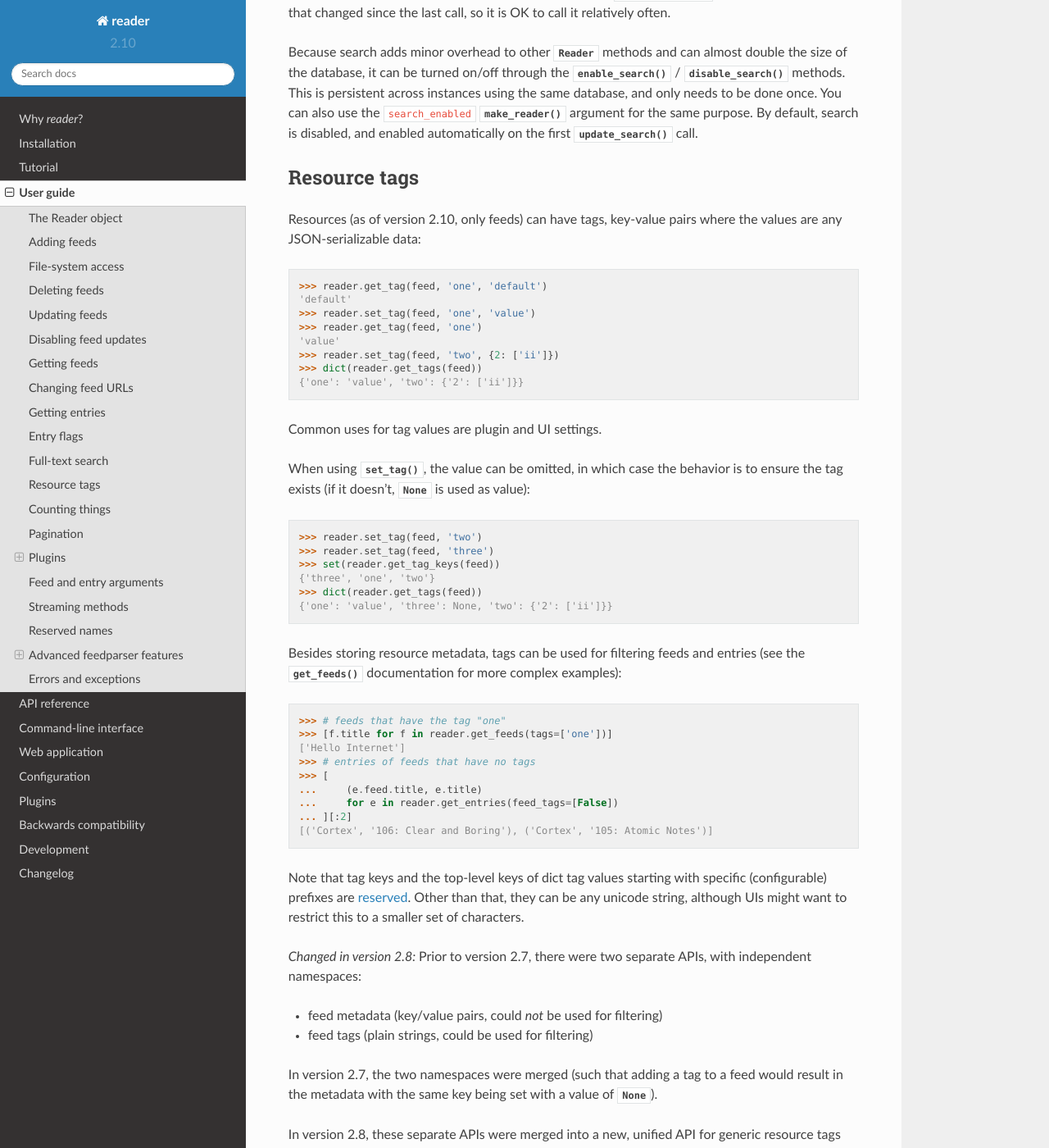
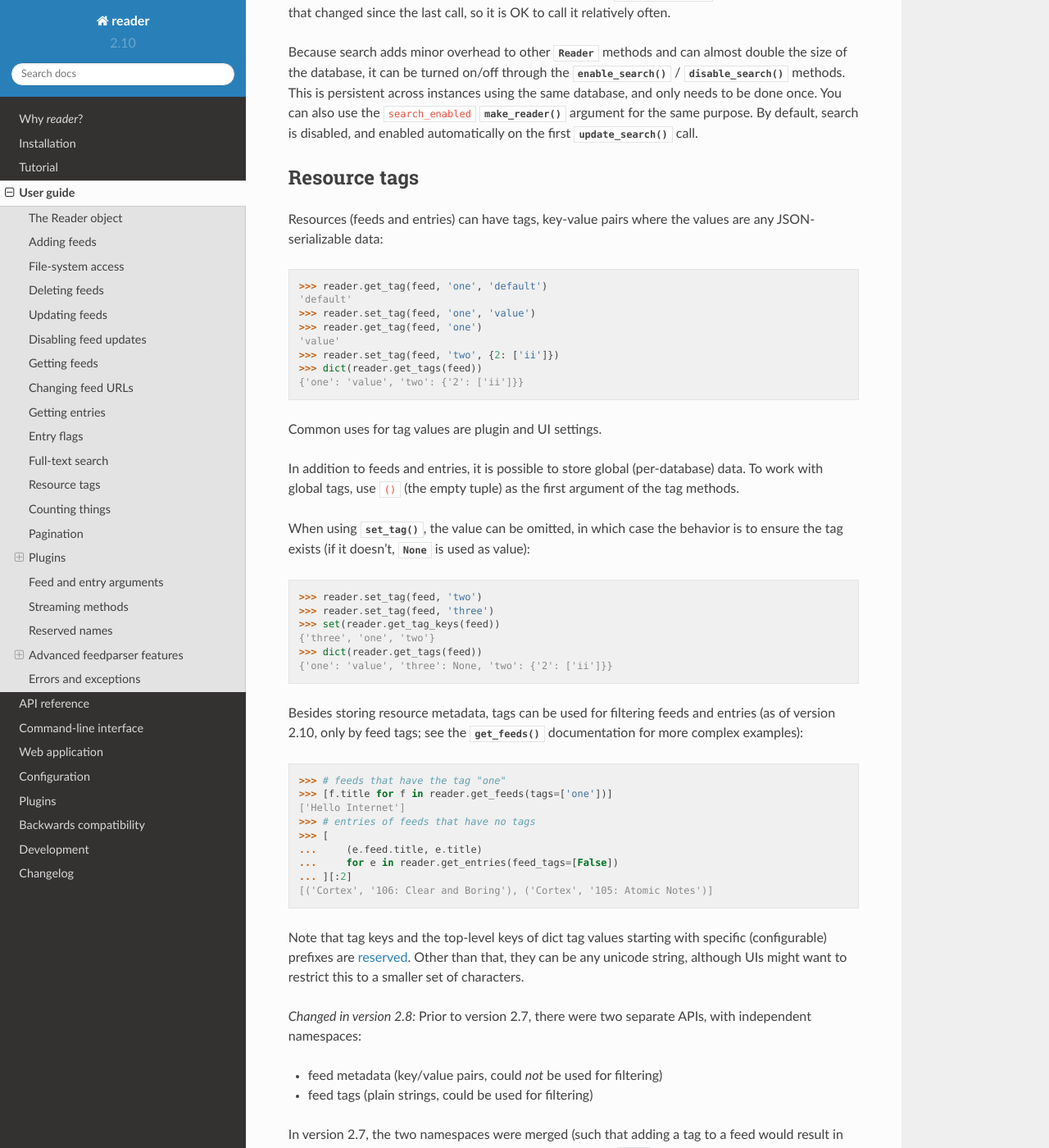
Before and after one commit to Alcides1123/reader, a Sphinx documentation site: the page built from docs/guide.rst, in a window 1280 px wide and 1400 px high, scrolled down 6413 px. Shown: the whole window at 82% size. Built offline with Sphinx 7.4.7 and the Read the Docs theme 2.0.0, drawn with Linux system fonts in a browser that asks for light colours; some of the changed text lies outside the part shown.

Commit message:
User guide updates for entry/global tags (#272).

```diff
--- a/docs/dev-app.rst
+++ b/docs/dev-app.rst
@@ -19,7 +19,7 @@ User interactions
 
 .. note::
 
-    This list might lag behing reality; anyway, it all started from here.
+    This list might lag behind reality; anyway, it all started from here.
 
 User interactions, by logical groups:
 
--- a/docs/dev.rst
+++ b/docs/dev.rst
@@ -288,8 +288,10 @@ and why I want more use-cases before implementing them (basically, YAGNI):
 :issue:`253` discusses using entry tags to implement the current entry flags
 (read, important); tl;dr: it's not worth adding entry tags just for this.
 
-As of late 2021, I closed :issue:`228` with `wontfix`,
-since I don't have a use case for it, nor enough bandwidth to implement it.
+After closing :issue:`228` with `wontfix` in late 2021,
+in early 2022 (following the :issue:`266` tag/metadata unification)
+I implemented entry and global tags in :issue:`272`;
+there's a list of known use cases in the issue description.
 
 
 User-added entries
--- a/docs/guide.rst
+++ b/docs/guide.rst
@@ -374,7 +374,7 @@ and enabled automatically on the first :meth:`~Reader.update_search()` call.
 Resource tags
 -------------
 
-Resources (as of version |version|, only feeds) can have tags,
+Resources (feeds and entries) can have tags,
 key-value pairs where the values are any JSON-serializable data::
 
     >>> reader.get_tag(feed, 'one', 'default')
@@ -389,6 +389,12 @@ key-value pairs where the values are any JSON-serializable data::
 Common uses for tag values are plugin and UI settings.
 
 
+In addition to feeds and entries,
+it is possible to store global (per-database) data.
+To work with global tags,
+use ``()`` (the empty tuple) as the first argument of the tag methods.
+
+
 When using :meth:`~Reader.set_tag`, the value can be omitted,
 in which case the behavior is to ensure the tag exists
 (if it doesn't, :const:`None` is used as value)::
@@ -400,9 +406,11 @@ in which case the behavior is to ensure the tag exists
     >>> dict(reader.get_tags(feed))
     {'one': 'value', 'three': None, 'two': {'2': ['ii']}}
 
+
 Besides storing resource metadata,
 tags can be used for filtering feeds and entries
-(see the :meth:`~Reader.get_feeds()` documentation for more complex examples)::
+(as of version |version|, only by feed tags;
+see the :meth:`~Reader.get_feeds()` documentation for more complex examples)::
 
     >>> # feeds that have the tag "one"
     >>> [f.title for f in reader.get_feeds(tags=['one'])]
@@ -441,6 +449,8 @@ although UIs might want to restrict this to a smaller set of characters.
     The old, feed-only tags/metadata methods were deprecated,
     and **will be removed in version 3.0**.
 
+.. versionchanged:: 2.10
+    Support entry and global tags.
 
 
 Counting things
```
